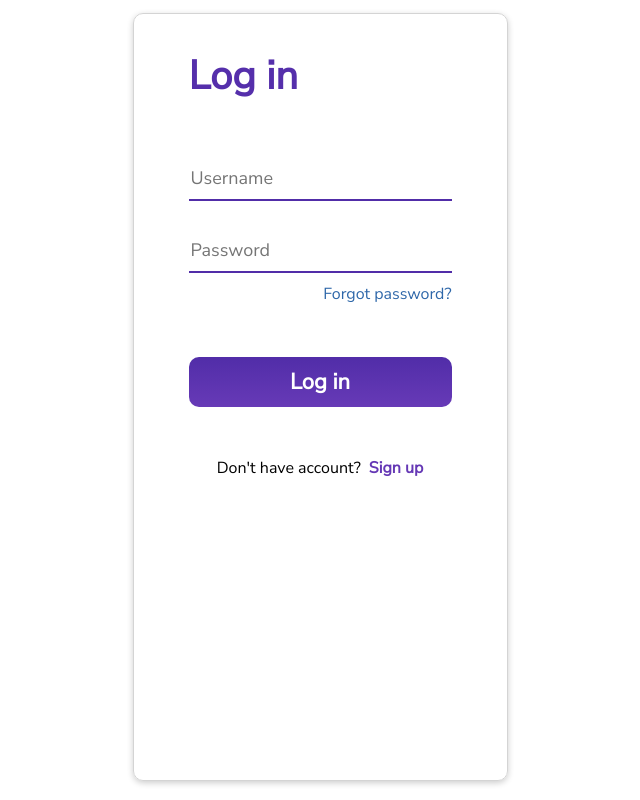
After one commit to 5Hanui/bigdataNews, a Python web app: template service/templates/signup.html in a window 1280 px wide. The commit adds this page. Shown: the whole page, without its empty margins (320-960 px from the left). Run offline with Jinja, Linux system fonts and the light colour scheme; the template is opened without the code that fills it, so the values that code supplies are empty.

Commit message:
#2 회원가입 기능 구현

```diff
--- a/service/__init__.py
+++ b/service/__init__.py
@@ -29,3 +29,9 @@ def initRoute(app):
     @app.route('/about')
     def about():
         return render_template('about-us.html')
+
+    #SIGNUP 라우트 설정
+    @app.route('/signup', methods=['GET'])
+    def signup():
+        resp = make_response(render_template('signup.html'))
+        return resp
--- a/service/templates/mod/tophead.html
+++ b/service/templates/mod/tophead.html
@@ -19,7 +19,7 @@
                             <li><a href="single.html">single</a></li>
                         </ul>
                     </li>
-                    <li><a class="ticker-btn" href="#">Signup</a></li>
+                    <li><a class="ticker-btn" href="/signup">Signup</a></li>
                     <li><a class="ticker-btn" href="#">Login</a></li>
                 </ul>
             </nav><!-- #nav-menu-container -->
--- /dev/null
+++ b/service/templates/signup.html
@@ -0,0 +1,187 @@
+<body>
+    <form class="vldform vldauth" action="login.php" method="POST">
+      <h1>Log in</h1>
+      <input class="vldform__textbox" type="text" name="username" placeholder="Username" required>
+      <input class="vldform__textbox" type="password" name="pass" id="" placeholder="Password" required>
+      <a class="vldform__recoverypassword" href="#" onclick="showrecoveryform()">Forgot password?</a>
+      <input class="vldform__button" type="submit" value="Log in">
+      <p class="vldform__signup">Don't have account?
+        <a class="vldform__signuplink" href="#" onclick="showregform()">Sign up</a>
+      </p>
+    </form>
+    <form class="vldform vldreg">
+    <!-- <form class="vldform vldreg" action="register.php" method="POST"> -->
+        <h1>Sign up</h1>
+        <input class="vldform__textbox" type="text" name="username" placeholder="Username" required>
+        <input class="vldform__textbox" type="email" name="email" id="" placeholder="Email" required>
+        <input class="vldform__textbox" type="password" name="pass" id="" placeholder="Password" required>
+        <input class="vldform__textbox" type="password" name="pass2" id="" placeholder="Password again" required>
+        <!-- DB연결 후 수정 예정 -->
+        <!-- <input class="vldform__button" type="submit" value="Sign up"> -->
+        <input class="vldform__button" onclick="signupcompletion()" value="Sign up">
+        <p class="vldform__signup">You already have account?
+          <a href="#" onclick="showauthform()">Log in</a>
+        </p>
+    </form>
+
+    <form class="vldform vldrecpass" action="recovery.php" method="POST">
+      <h1>Password recovery</h1>
+      <input class="vldform__textbox" type="email" name="email" id="" placeholder="Email" required>
+      <input class="vldform__button" type="submit" value="Recovery">
+    </form>
+
+    <script async>
+        function signupcompletion(){
+            alert('회원가입이 완료되었습니다.');
+            location.href='/';
+        }
+        function showregform() {
+            document.title = "Sign up";
+            document.querySelector(".vldauth").style.display = "none";
+            document.querySelector(".vldreg").style.display = "flex";
+        }
+
+        function showauthform() {
+            document.title = "Log in";
+            document.querySelector(".vldauth").style.display = "flex";
+            document.querySelector(".vldreg").style.display = "none";
+            document.querySelector(".vldrecpass").style.display = "none";
+        }
+
+        function showrecoveryform() {
+            document.title = "Password recovery";
+            document.querySelector(".vldauth").style.display = "none";
+            document.querySelector(".vldrecpass").style.display = "flex";
+        }
+    </script>
+
+  </body>
+
+  <style>
+      /* SIGNUP CSS - 2019.05.05 KimHyeWon */
+@import url('https://fonts.googleapis.com/css?family=Nunito+Sans');
+
+body {
+  display: flex;
+  justify-content: center;
+}
+
+.vldform {
+    box-sizing: border-box;
+    width: 375px;
+    display: flex;
+    flex-direction: column;
+    padding: 35px 55px;
+    font-family: "Nunito Sans";
+    animation: a .5s;
+    animation-fill-mode: forwards;
+    border: #d4d4d4 1px solid;
+    border-radius: 10px;
+    box-shadow: 0 2px 6px 0 hsla(0, 0%, 0%, 0.2);
+}
+
+.vldform a {
+    text-decoration: none;
+}
+
+.vldform h1 {
+    font-size: 40px;
+    color: #552FAB;
+    margin: 0px 0px 26px 0px;
+}
+
+.vldform__textbox {
+    border: 0;
+    outline: 0;
+    border-bottom: 2px #512DA8 solid;
+    font-size: 18px;
+    margin-top: 36px;
+    padding-bottom: 9px;
+    font-family: "Nunito Sans";
+}
+
+.vldform__textbox[type="password"]::after {
+    content: " ";
+    display: block;
+    width: 10px;
+    height: 10px;
+    background-color: rebeccapurple;
+
+}
+
+.vldform__recoverypassword{
+    align-self: flex-end;
+    margin: 10px 0px;
+    font-size: 16px;
+    color: #2E67A9;
+}
+
+.vldform__button {
+    margin-top: 42px;
+    height: 50px;
+    border: 0;
+    color: #fff;
+    border-radius: 10px;
+    background-image: linear-gradient(#512DA8, #673AB7);
+    font-size: 22px;
+    font-weight: 600;
+    font-family: "Nunito Sans";
+    cursor: pointer;
+}
+
+.vldform__signup {
+    align-self: center;
+    margin-top: 50px;
+    margin-bottom: 0px;
+}
+
+.vldform__signup a {
+    color: #6538B5;
+    font-weight: 600;
+    margin-left: 4px;
+}
+
+.vldreg {
+    display: none;
+}
+
+.vldrecpass {
+    display: none;
+}
+
+@keyframes a {
+    0% {
+        opacity: 0;
+        transform: translateY(-5px)
+    }
+
+    to {
+        opacity: 1;
+        transform: translateY(5px)
+    }
+}
+
+@media (max-width: 400px) {
+    .vldform {
+        width: 350px;
+        padding: 20px 40px;
+    }
+
+}
+
+@media (max-width: 360px) {
+    .vldform {
+        width: 305px;
+        padding: 20px 35px;
+    }
+
+    .vldform__signup {
+        text-align: center;
+    }
+
+    .vldform__signup a {
+        margin-left: 14px;
+    }
+}
+/* SIGNUP CSS END*/
+  </style>
```
